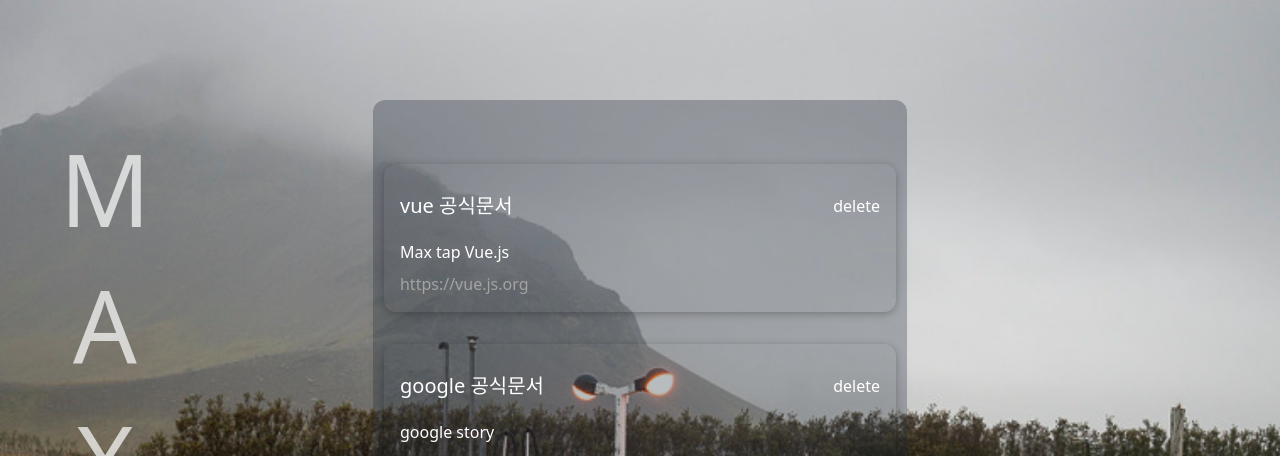
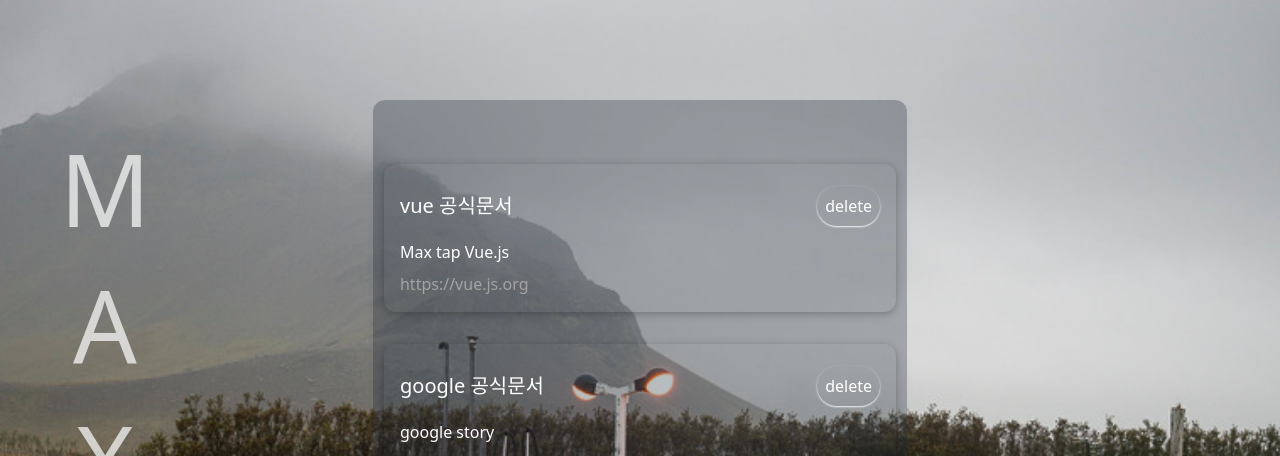
Before and after one commit to 0gunkim/maxtap, a Vue app: page / in a window 1280 px wide. Shown: the top 456 px of the page. Built offline with nearby package versions, Linux system fonts and the light colour scheme.

Commit message:
Feat: button

```diff
--- /dev/null
+++ b/src/components/UI/BaseButton.vue
@@ -0,0 +1,27 @@
+<template>
+  <button :type="type" :class="mode"><slot></slot></button>
+</template>
+<!-- 프로퍼티 말고 slot을 사용하는 이유: 유연성 -->
+<script lang="ts" setup>
+type TButtonType = 'button' | 'submit' | 'reset' | undefined
+type TClassType = 'flat' | 'dot'
+interface IBaseButtonType {
+  type: TButtonType
+  mode: TClassType
+}
+defineProps<IBaseButtonType>()
+</script>
+
+<style scoped>
+.flat {
+  @apply shadow-gray-100 shadow-sm p-2 rounded-full ease-in duration-700;
+  /* box-shadow: 0 2px 8px rgba(0, 0, 0, 0.26); */
+}
+.flat:hover {
+  color: black;
+  @apply bg-yellow-100 opacity-20;
+}
+.flat:hover::before {
+  content: 'really?  ';
+}
+</style>
--- a/src/components/bookmark-list/BookMarkItem.vue
+++ b/src/components/bookmark-list/BookMarkItem.vue
@@ -3,7 +3,7 @@
     <div>
       <header>
         <h3>{{ title }}</h3>
-        <button>delete</button>
+        <BaseButton type="button" mode="flat">delete</BaseButton>
       </header>
       <p>{{ description }}</p>
       <nav>
--- a/src/main.ts
+++ b/src/main.ts
@@ -3,8 +3,10 @@ import { createApp } from 'vue'
 import App from './App.vue'
 import BaseCard from '../src/components/UI/BaseCard.vue'
 import BaseContainer from '../src/components/UI/BaseContainer.vue'
+import BaseButton from '../src/components/UI/BaseButton.vue'
 const app = createApp(App)
 app.component('BaseContainer', BaseContainer)
 app.component('BaseCard', BaseCard)
+app.component('BaseButton', BaseButton)
 
 app.mount('#app')
```
